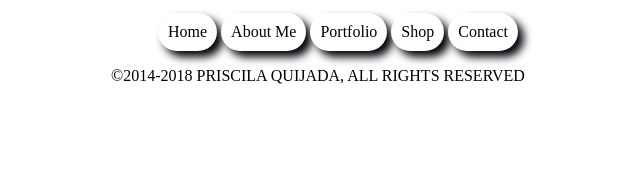
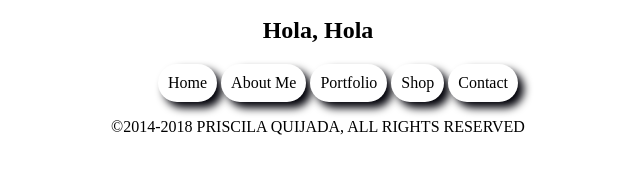
Before and after one commit to prickie/template, a plain HTML site: page Index.html in a window 1280 px wide. Shown: the part 29-202 px from the top of the page, without its empty margins (322-962 px from the left). Drawn offline with Linux system fonts and the light colour scheme.

Commit message:
hola sapo

```diff
--- a/Index.html
+++ b/Index.html
@@ -1,6 +1,7 @@
 <!DOCTYPE html>
 <html lang="en">
 <head>
+
     <meta charset="UTF-8">
     <meta name="viewport" content="width=device-width, initial-scale=1.0">
     <meta http-equiv="X-UA-Compatible" content="ie=edge">
@@ -10,6 +11,7 @@
 <body>
     <div class="content">
             <img src="Imagenes/logo.png" alt="logo">
+            <h2>Hola, Hola</h2>
             <ul class="navigation">
             <li><a href=""> Home</a></li>
             <li><a href=""> About Me</a></li>
```
